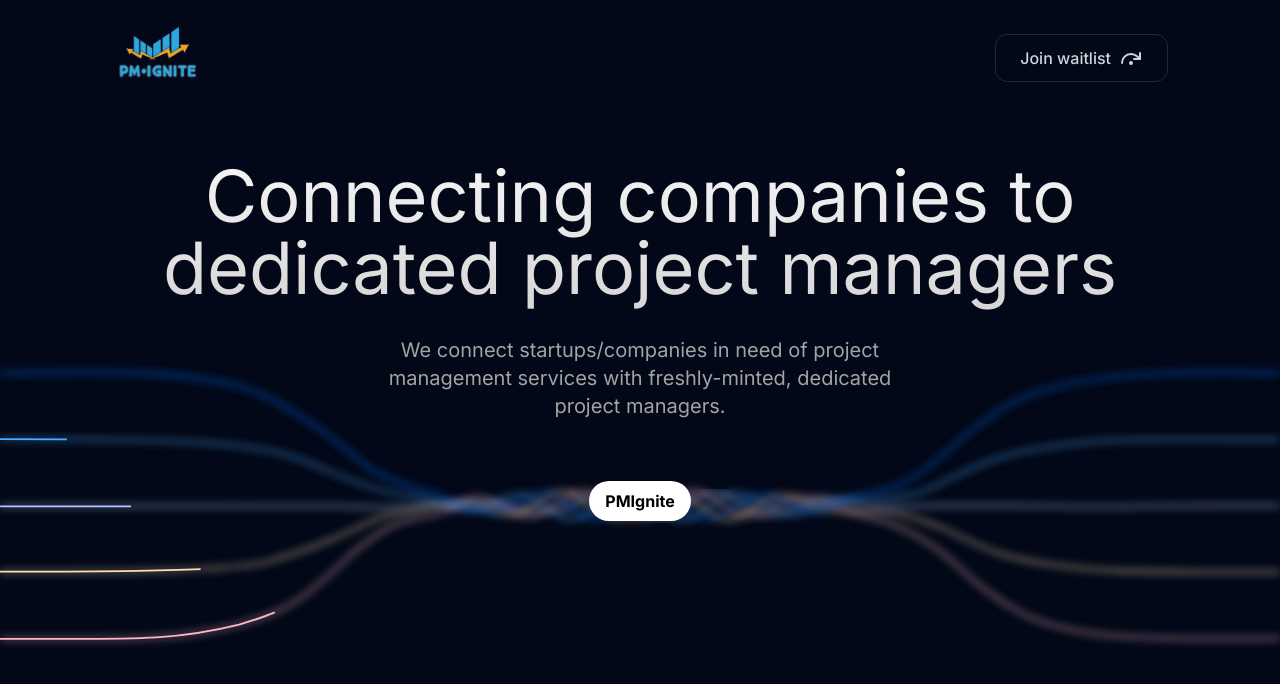
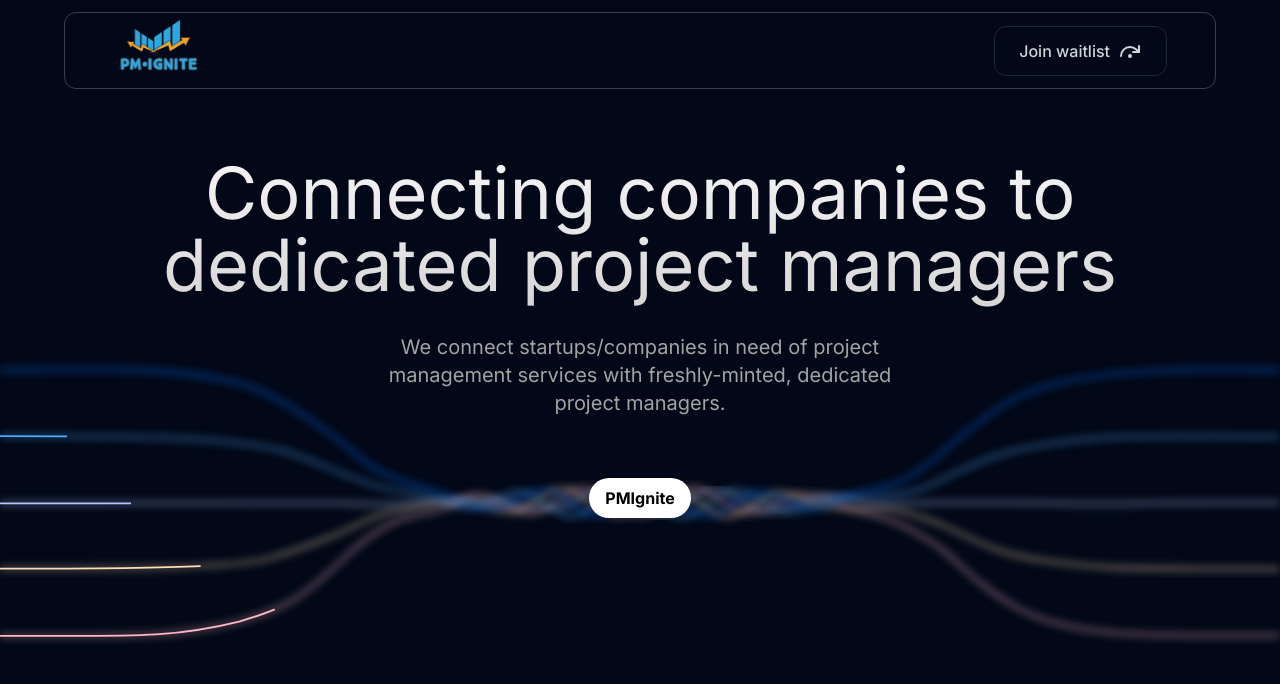
Before and after one commit to NureniJamiu/pmignite, a Next.js app: page / in a window 1280 px wide. Shown: the top 684 px of the page. Built offline with nearby package versions, Linux system fonts and the light colour scheme.

Commit message:
update navbar

```diff
--- a/src/components/custom/Header.tsx
+++ b/src/components/custom/Header.tsx
@@ -20,7 +20,7 @@
 
     return (
         <div
-            className="dark:bg-background h-[400vh] w-full rounded-md relative pt-40 overflow-clip"
+            className="dark:bg-background h-[400vh] w-full rounded-md relative pt-20 overflow-clip"
             ref={ref}
         >
             <GoogleGeminiEffect
--- a/src/components/custom/Navbar.tsx
+++ b/src/components/custom/Navbar.tsx
@@ -2,18 +2,18 @@
 import Image from "next/image";
 
 import LOGO from "@/images/logo.png";
-import { Milestone, RedoDot } from "lucide-react";
+import { RedoDot } from "lucide-react";
 
 const Navbar = () => {
-    return <div className="absolute left-0 top-5 w-full z-50">
-        <nav className="flex items-center justify-between max-w-6xl mx-auto text-white  border-gray-700 rounded-xl px-12  ">
+    return <div className="sticky left-0 top-3 w-full z-50">
+        <nav className="flex items-center justify-between max-w-6xl mx-auto text-white border-gray-700 rounded-xl px-12 border bg-background">
             <Image
                 src={LOGO}
                 alt="PMIgnite Logo"
                 width={90}
                 height={60}
             />
-            <button className="inline-flex gap-2 h-12 animate-shimmer items-center justify-center rounded-xl border border-slate-800 bg-background bg-[length:200%_100%] px-6 font-medium text-gray-300 transition-colors focus:outline-none focus:ring-2 focus:ring-slate-400 focus:ring-offset-2 focus:ring-offset-slate-50">
+            <button className="inline-flex gap-2 py-3 animate-shimmer items-center justify-center rounded-xl border border-slate-800 bg-background bg-[length:200%_100%] px-6 font-medium text-gray-300 transition-colors focus:outline-none focus:ring-2 focus:ring-slate-400 focus:ring-offset-2 focus:ring-offset-slate-50">
                 Join waitlist
                 <RedoDot />
             </button>
```
